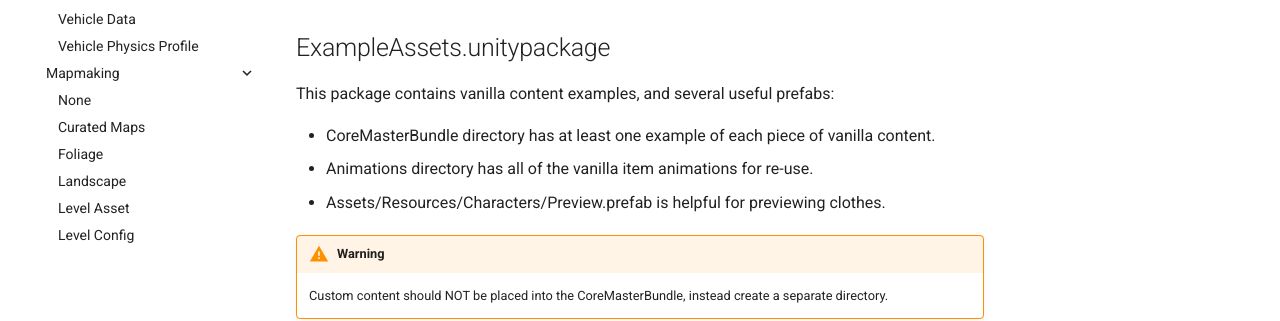
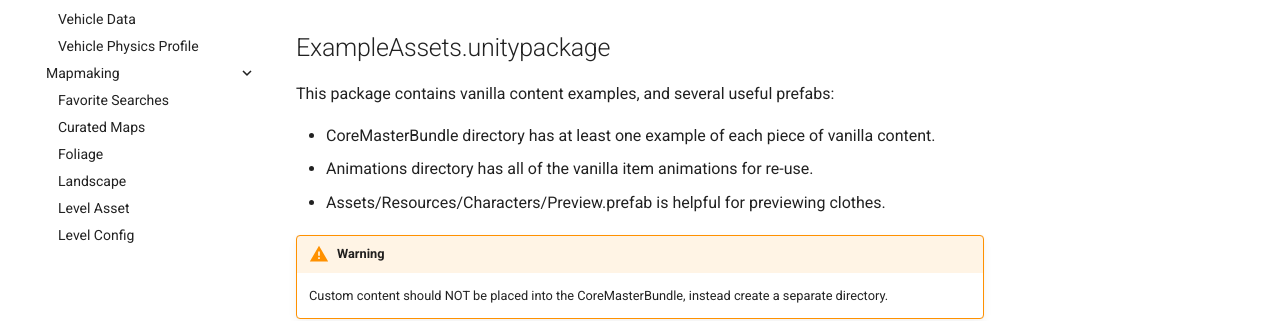
Before and after one commit to unturned-info/unturned-3-knowledgebase, an MkDocs documentation site: the page built from docs/Modding/GettingStarted.md, in a window 1280 px wide and 1177 px high. Shown: the part 770-1091 px from the top of the window. Built offline with MkDocs 1.6.1 and Material for MkDocs 9.7.7, drawn with Linux system fonts in a browser that asks for light colours; comment, search, counter and statistics services are not loaded; part of the change alters nothing that is shown.

```diff
--- a/mkdocs.yml
+++ b/mkdocs.yml
@@ -128,7 +128,7 @@ nav:
       - 'Modding/AssetPropertiesReferences/VehicleData.md'
       - 'Modding/VehiclePhysicsProfile.md'
     - Mapmaking:
-      - 'Modding/mapmaking/FavqqoriteSearches.md'
+      - 'Modding/mapmaking/FavoriteSearches.md'
       - 'Modding/mapmaking/CuratedMaps.md'
       - 'Modding/mapmaking/Foliage.md'
       - 'Modding/mapmaking/Landscape.md'
```
